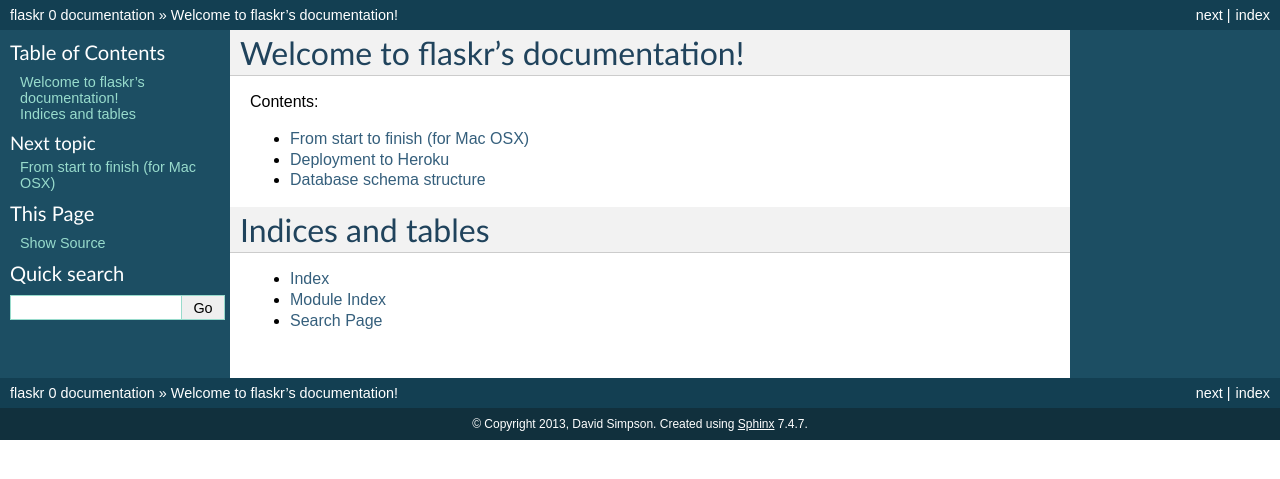
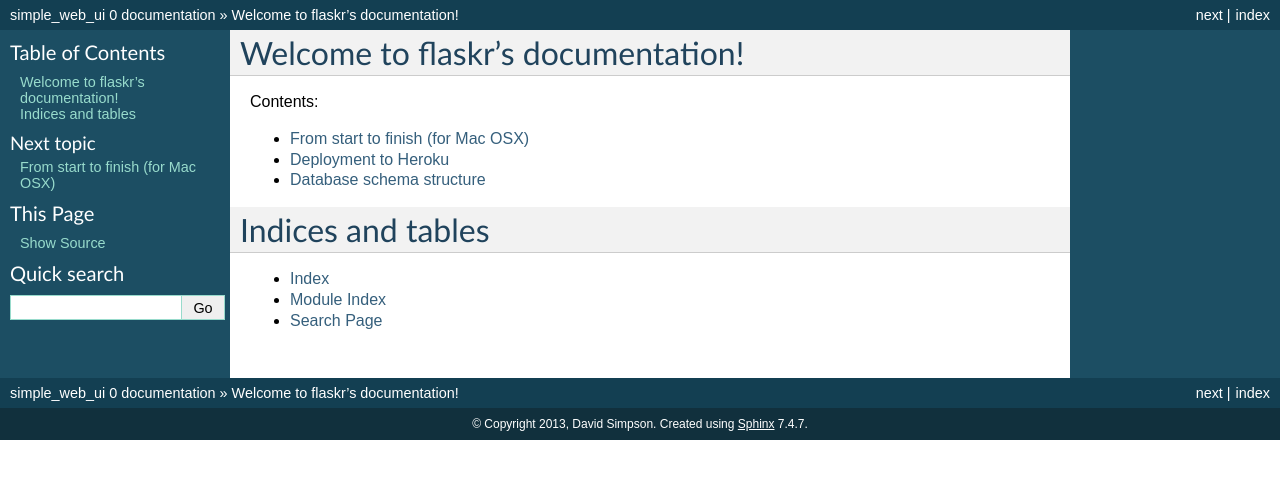
Before and after one commit to dsimpson1980/flaskr, a Sphinx documentation site: the page built from docs/source/index.rst, in a window 1280 px wide. Shown: the top 479 px of the page. Built offline with Sphinx 7.4.7, drawn with Linux system fonts in a browser that asks for light colours.

Commit message:
check package rename

```diff
--- a/docs/source/conf.py
+++ b/docs/source/conf.py
@@ -1,6 +1,6 @@
 # -*- coding: utf-8 -*-
 #
-# flaskr documentation build configuration file, created by
+# simple_web_ui documentation build configuration file, created by
 # sphinx-quickstart on Mon Oct 21 22:53:37 2013.
 #
 # This file is execfile()d with the current directory set to its containing dir.
@@ -40,7 +40,7 @@
 master_doc = 'index'
 
 # General information about the project.
-project = u'flaskr'
+project = u'simple_web_ui'
 copyright = u'2013, David Simpson'
 
 # The version info for the project you're documenting, acts as replacement for
@@ -183,7 +183,7 @@
 # Grouping the document tree into LaTeX files. List of tuples
 # (source start file, target name, title, author, documentclass [howto/manual]).
 latex_documents = [
-  ('index', 'flaskr.tex', u'flaskr Documentation',
+  ('index', 'simple_web_ui.tex', u'simple_web_ui Documentation',
    u'David Simpson', 'manual'),
 ]
 
@@ -213,7 +213,7 @@
 # One entry per manual page. List of tuples
 # (source start file, name, description, authors, manual section).
 man_pages = [
-    ('index', 'flaskr', u'flaskr Documentation',
+    ('index', 'simple_web_ui', u'simple_web_ui Documentation',
      [u'David Simpson'], 1)
 ]
 
@@ -227,8 +227,8 @@
 # (source start file, target name, title, author,
 #  dir menu entry, description, category)
 texinfo_documents = [
-  ('index', 'flaskr', u'flaskr Documentation',
-   u'David Simpson', 'flaskr', 'One line description of project.',
+  ('index', 'simple_web_ui', u'simple_web_ui Documentation',
+   u'David Simpson', 'simple_web_ui', 'One line description of project.',
    'Miscellaneous'),
 ]
 
```
Also changed, not shown: README.rst (line endings or trailing spaces), 6 other files.
